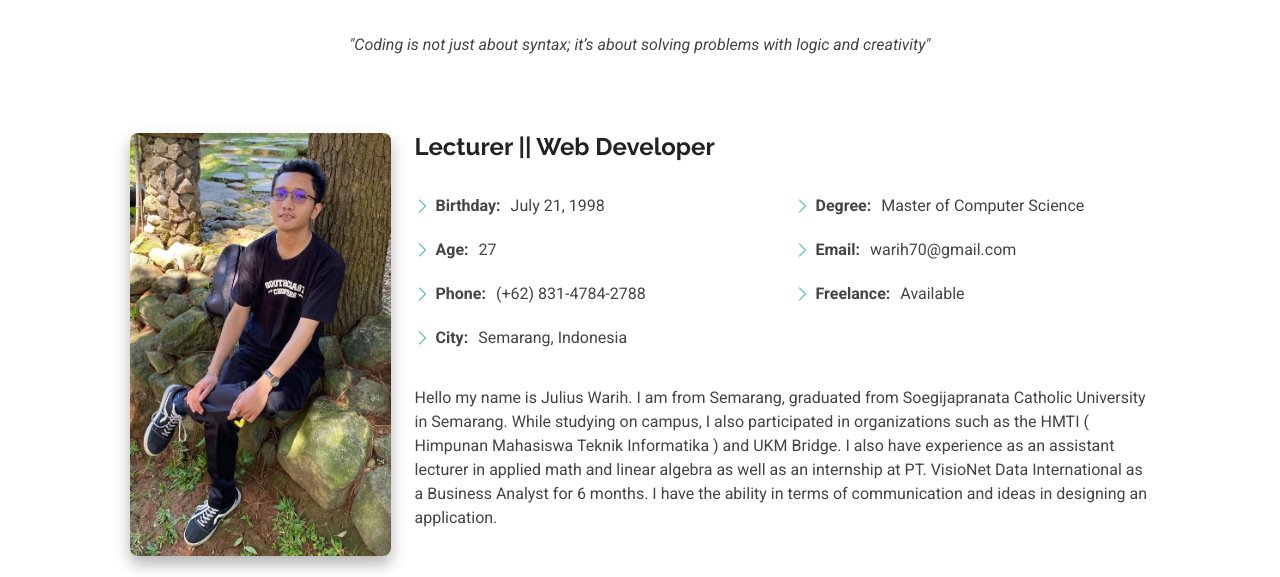
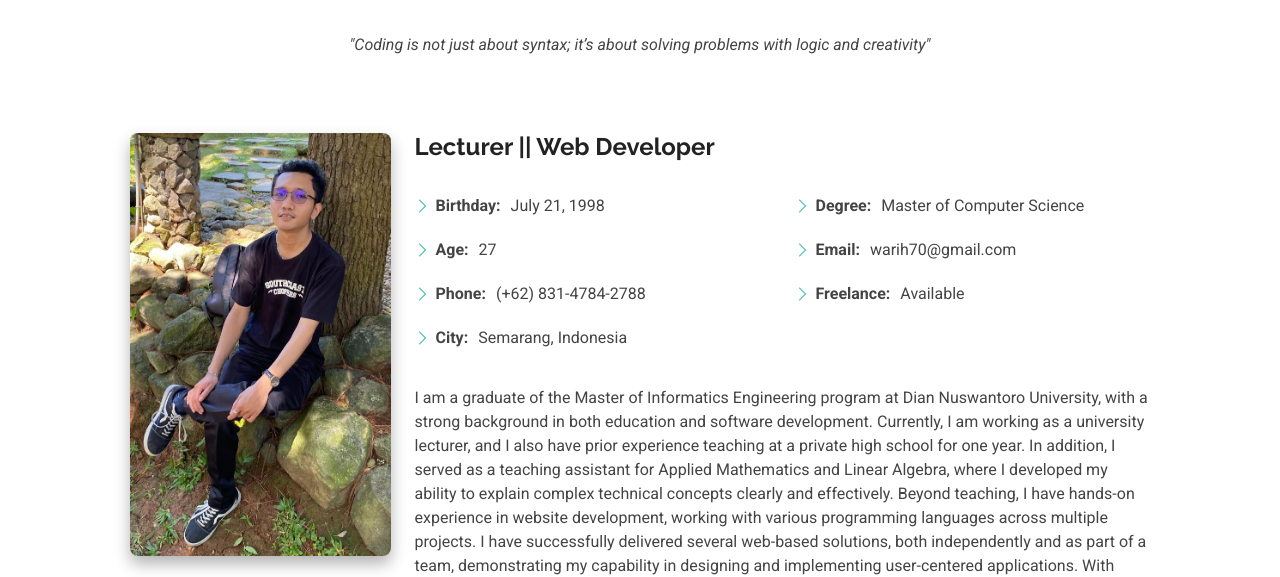
Before and after one commit to juliuswar/juliuswar.github.io, a plain HTML site: page about.html in a window 1280 px wide. Shown: the part 251-828 px from the top of the page. Drawn offline with Linux system fonts and the light colour scheme.

Commit message:
Update about.html

```diff
--- a/about.html
+++ b/about.html
@@ -107,7 +107,11 @@
               </div>
             </div>
             <p class="py-3">
-              Hello my name is Julius Warih. I am from Semarang, graduated from Soegijapranata Catholic University in Semarang. While studying on campus, I also participated in organizations such as the HMTI ( Himpunan Mahasiswa Teknik Informatika ) and UKM Bridge. I also have experience as an assistant lecturer in applied math and linear algebra as well as an internship at PT. VisioNet Data International as a Business Analyst for 6 months. I have the ability in terms of communication and ideas in designing an application.
+              I am a graduate of the Master of Informatics Engineering program at Dian Nuswantoro University, with a strong background in both education and software development. Currently, I am working as a university lecturer, and I also have prior experience teaching at a private high school for one year. In addition, I served as a teaching assistant for Applied Mathematics and Linear Algebra, where I developed my ability to explain complex technical concepts clearly and effectively.
+
+Beyond teaching, I have hands-on experience in website development, working with various programming languages across multiple projects. I have successfully delivered several web-based solutions, both independently and as part of a team, demonstrating my capability in designing and implementing user-centered applications.
+
+With strong communication skills, a solid academic foundation, and practical technical experience, I am committed to contributing meaningfully in both educational and technological environments.
             </p>
           </div>
         </div>
```
